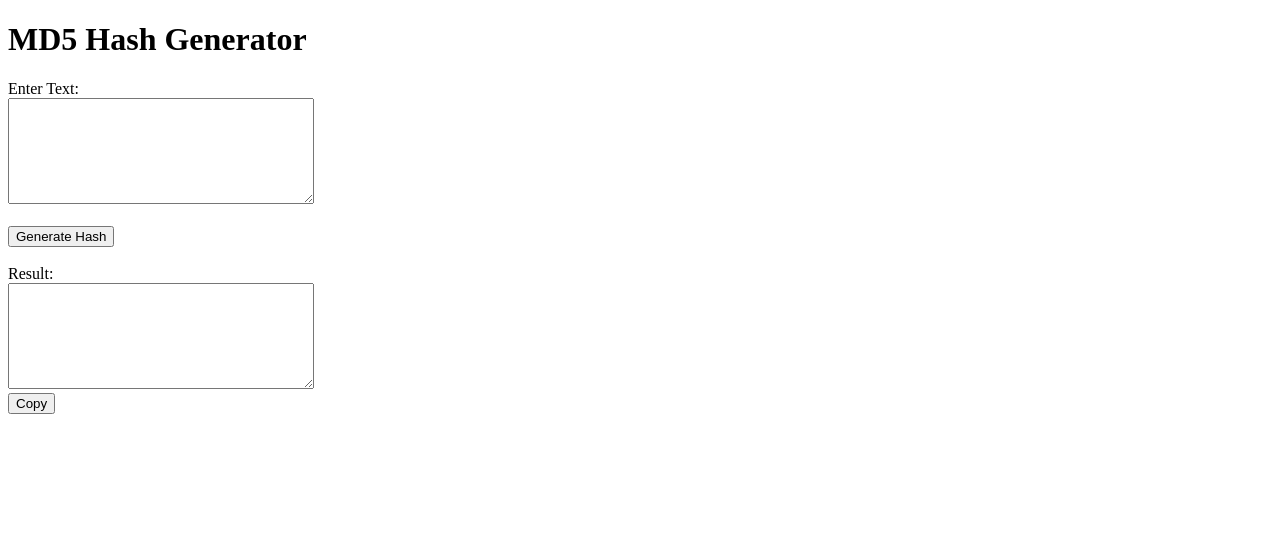
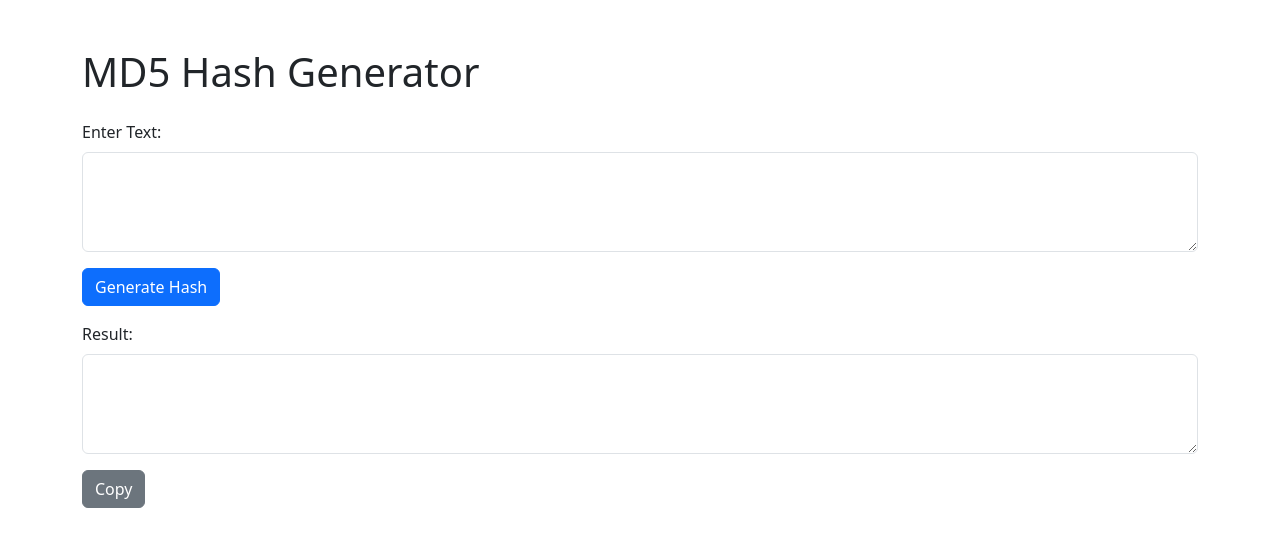
Before and after one commit to weng-pang/md5-hasher, a plain HTML site: page index.html in a window 1280 px wide. Drawn offline with nearby package versions, Linux system fonts and the light colour scheme.

Commit message:
Implement Bootstrap styling

```diff
--- a/index.html
+++ b/index.html
@@ -2,12 +2,14 @@
 <html>
 <head>
     <title>MD5 Hash Generator</title>
+    <link rel="stylesheet" href="https://cdn.jsdelivr.net/npm/bootstrap@5.3.0/dist/css/bootstrap.min.css">
     <style>
         textarea {
             width: 300px;
             height: 100px;
         }
     </style>
+    <script src="https://cdn.jsdelivr.net/npm/bootstrap@5.3.0/dist/js/bootstrap.bundle.min.js"></script>
     <script>
         function generateHash() {
             var input = document.getElementById("inputText").value;
@@ -37,18 +39,21 @@
     </script>
 </head>
 <body>
-    <h1>MD5 Hash Generator</h1>
-    <label for="inputText">Enter Text:</label>
-    <br>
-    <textarea id="inputText"></textarea>
-    <br><br>
-    <button onclick="generateHash()">Generate Hash</button>
-    <br><br>
-    <label for="resultText">Result:</label>
-    <br>
-    <textarea id="resultText" readonly></textarea>
-    <br>
-    <button onclick="copyToClipboard()">Copy</button>
+    <div class="container mt-5">
+        <h1 class="mb-4">MD5 Hash Generator</h1>
+        <div class="mb-3">
+            <label for="inputText" class="form-label">Enter Text:</label>
+            <textarea id="inputText" class="form-control"></textarea>
+        </div>
+        <button onclick="generateHash()" class="btn btn-primary">Generate Hash</button>
+        <div class="mt-3">
+            <label for="resultText" class="form-label">Result:</label>
+            <textarea id="resultText" class="form-control" readonly></textarea>
+        </div>
+        <div class="mt-3">
+            <button onclick="copyToClipboard()" class="btn btn-secondary">Copy</button>
+        </div>
+    </div>
     <script src="https://cdnjs.cloudflare.com/ajax/libs/blueimp-md5/2.18.0/js/md5.min.js"></script>
 </body>
 </html>
```
